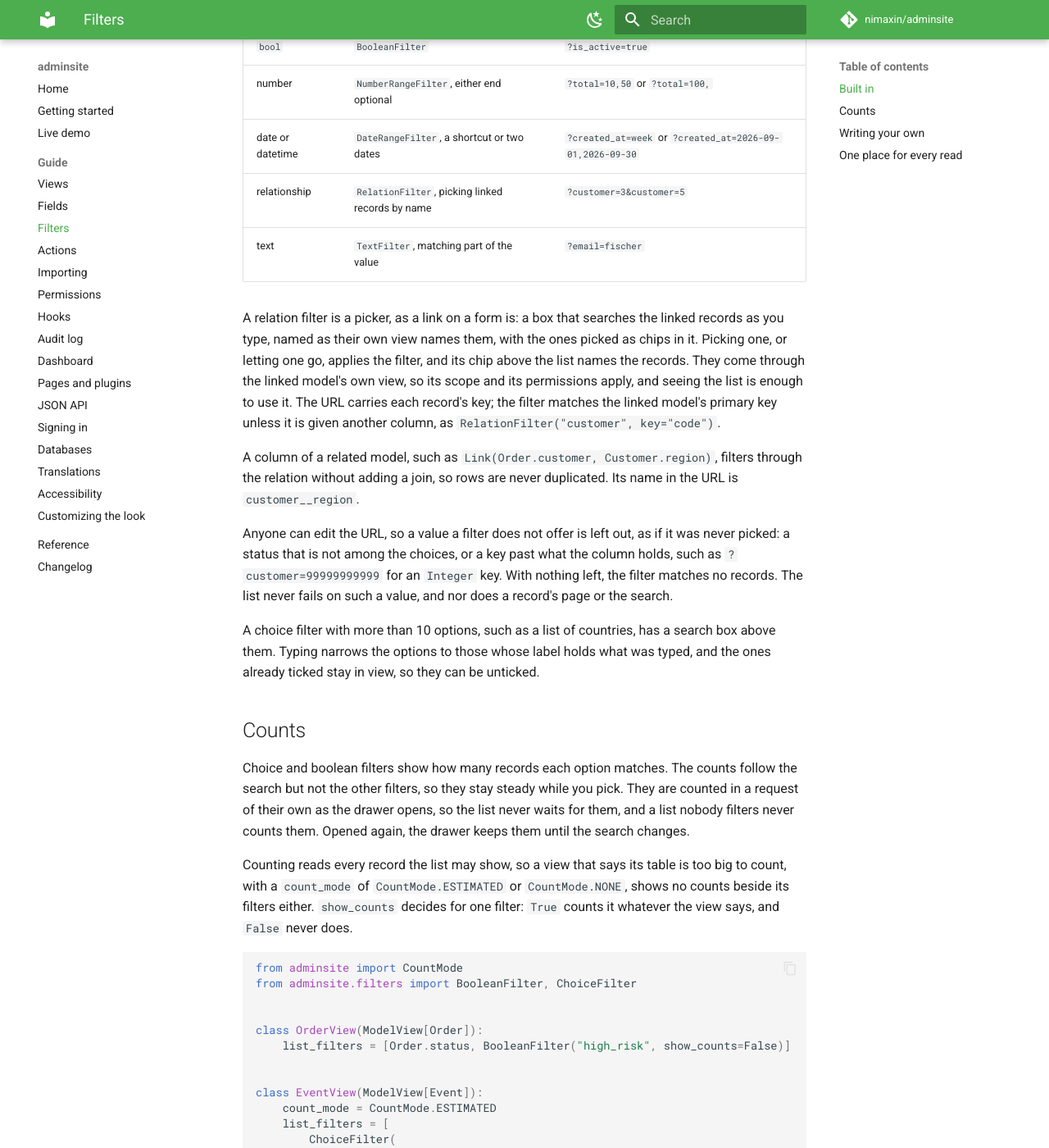
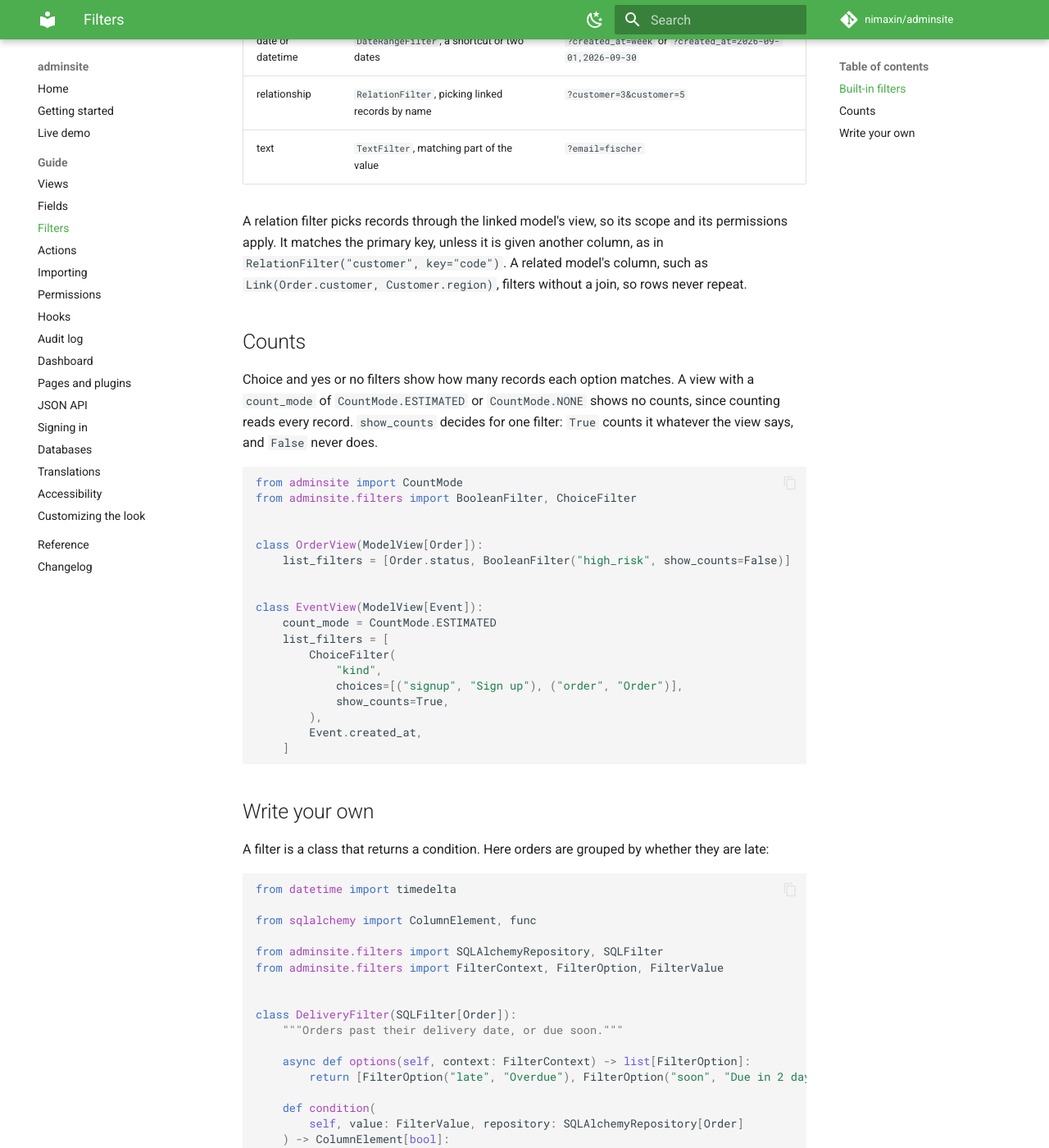
Before and after one commit to nimaxin/adminsite, an MkDocs documentation site: the page built from docs/filters.md, in a window 1280 px wide and 1400 px high, scrolled down 790 px. Shown: the whole window at 82% size. Built offline with MkDocs 1.6.1 and Material for MkDocs 9.7.7, drawn with Linux system fonts in a browser that asks for light colours; comment, search, counter and statistics services are not loaded; some of the changed text lies outside the part shown.

Commit message:
docs: trim the Filters page

````diff
--- a/docs/filters.md
+++ b/docs/filters.md
@@ -1,15 +1,10 @@
 # Filters
 
-The Filters button above the list opens every filter at once, in a drawer over the list. Each
-applies as it is picked: ticking a box or choosing a range reloads the list behind the drawer,
-which stays open. The ones in use show as chips under the toolbar, and the button counts them. A
-chip opens the drawer at its filter, and its cross takes it off. On a phone the drawer covers the
-screen, and the button at its foot says how many records match. The whole state lives in the URL,
-so a filtered list can be bookmarked or sent to someone.
+`list_filters` names what people can filter a list by. adminsite picks the filter that fits each
+column, and the filters open in a drawer above the list. A filtered list keeps its filters in the
+URL, so it can be bookmarked or shared, and the CSV export and bulk actions cover the same rows.
 
-## Built in
-
-Name a column in `list_filters` and adminsite picks the filter that fits it:
+## Built-in filters
 
 ```python
 from adminsite import Link
@@ -34,37 +29,17 @@ class OrderView(ModelView[Order]):
 | relationship | `RelationFilter`, picking linked records by name | `?customer=3&customer=5` |
 | text | `TextFilter`, matching part of the value | `?email=fischer` |
 
-A relation filter is a picker, as a link on a form is: a box that searches the linked records as
-you type, named as their own view names them, with the ones picked as chips in it. Picking one, or
-letting one go, applies the filter, and its chip above the list names the records. They come
-through the linked model's own view, so its scope and its permissions apply, and seeing the list is
-enough to use it. The URL carries each record's key; the filter matches the linked model's primary
-key unless it is given another column, as `RelationFilter("customer", key="code")`.
-
-A column of a related model, such as `Link(Order.customer, Customer.region)`, filters through the
-relation without adding a join, so rows are never duplicated. Its name in the URL is
-`customer__region`.
-
-Anyone can edit the URL, so a value a filter does not offer is left out, as if it was never
-picked: a status that is not among the choices, or a key past what the column holds, such as
-`?customer=99999999999` for an `Integer` key. With nothing left, the filter matches no records.
-The list never fails on such a value, and nor does a record's page or the search.
-
-A choice filter with more than 10 options, such as a list of countries, has a search box above
-them. Typing narrows the options to those whose label holds what was typed, and the ones already
-ticked stay in view, so they can be unticked.
+A relation filter picks records through the linked model's view, so its scope and its permissions
+apply. It matches the primary key, unless it is given another column, as in
+`RelationFilter("customer", key="code")`. A related model's column, such as
+`Link(Order.customer, Customer.region)`, filters without a join, so rows never repeat.
 
 ## Counts
 
-Choice and boolean filters show how many records each option matches. The counts follow the search
-but not the other filters, so they stay steady while you pick. They are counted in a request of
-their own as the drawer opens, so the list never waits for them, and a list nobody filters never
-counts them. Opened again, the drawer keeps them until the search changes.
-
-Counting reads every record the list may show, so a view that says its table is too big to count,
-with a `count_mode` of `CountMode.ESTIMATED` or `CountMode.NONE`, shows no counts beside its filters
-either. `show_counts` decides for one filter: `True` counts it whatever the view says, and `False`
-never does.
+Choice and yes or no filters show how many records each option matches. A view with a `count_mode`
+of `CountMode.ESTIMATED` or `CountMode.NONE` shows no counts, since counting reads every record.
+`show_counts` decides for one filter: `True` counts it whatever the view says, and `False` never
+does.
 
 ```python
 from adminsite import CountMode
@@ -87,7 +62,7 @@ class EventView(ModelView[Event]):
     ]
 ```
 
-## Writing your own
+## Write your own
 
 A filter is a class that returns a condition. Here orders are grouped by whether they are late:
 
@@ -118,17 +93,13 @@ class OrderView(ModelView[Order]):
     list_filters = [Order.status, DeliveryFilter("delivery", label="Delivery")]
 ```
 
-`SQLFilter[Order]` is a filter of orders, so `repository` reads orders. `value.first` is the
-chosen option, and `value.values` holds all of them when the filter allows
-several (set `multiple = True` on the class).
+`SQLFilter[Order]` filters orders. `value.first` is the option picked, and `value.values` holds
+every one picked when the class sets `multiple = True`. `options` can count too:
+`await context.count_by(self.path)` counts the records by the value at that path, following the
+rule for [counts](#counts).
 
-`options` can count as well: `await context.count_by(self.path)` counts the records grouped by the
-value at that path. It follows the rule for [counts](#counts), and gives none, without asking the
-database, where the list shows none for the filter. Set `show_counts = True` on the class to count
-it whatever the view says.
-
-When the filter needs to change the statement itself, for example to add a join, override `apply`
-instead of `condition`:
+To change the statement itself, for example to add a join, override `apply` instead of
+`condition`:
 
 ```python
 from typing import Any
@@ -151,14 +122,6 @@ class BigSpenders(SQLFilter[Customer]):
         return statement.where(Customer.id.in_(spent))
 ```
 
-A filter can also depend on who is asking: return it from `get_list_filters(request)` instead of
-naming it in `list_filters`, and it is offered and applied for that request alone.
-
-A filter on a field that `can_access_field` keeps from the user on the list is neither offered to
-them nor applied when the URL names it, since its choices and their counts would give the field's
-values away. See [Permissions](permissions.md#fields).
-
-## One place for every read
-
-The list, its count, a CSV export and a bulk action all go through the same filters. "Select all
-12,408 matching" always means exactly the rows the list is showing.
+A filter that depends on who is asking comes from `get_list_filters(request)` instead of
+`list_filters`. A filter on a field `can_access_field` keeps from the user is not offered to them,
+as [Permissions](permissions.md#fields) explains.
````
Also changed, not shown: README.md (+1 -1 lines).
